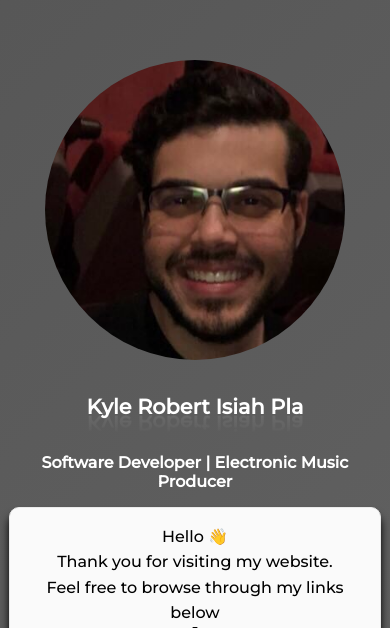
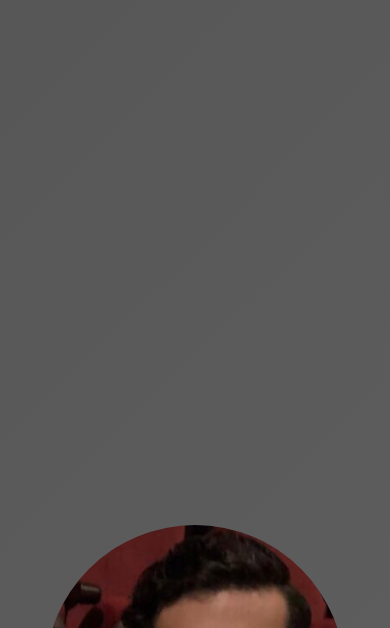
Before and after one commit to kpla001/kylepla.com, a Next.js app: page / in a window 390 px wide. Shown: the part 216-844 px from the top of the page. Built offline with nearby package versions, Linux system fonts and the light colour scheme.

Commit message:
fix horizontal view (responsiveness)

```diff
--- a/styles/globals.scss
+++ b/styles/globals.scss
@@ -70,7 +70,7 @@ main {
   font-family: "Montserrat", sans-serif;
   margin: 0;
   width: 100;
-  height: 200vh;
+  height: 310vh;
   color: #fff;
   background: linear-gradient(-45deg, #cecece, #616161, #3d3d3d);
   background-size: 400% 400%;
```
